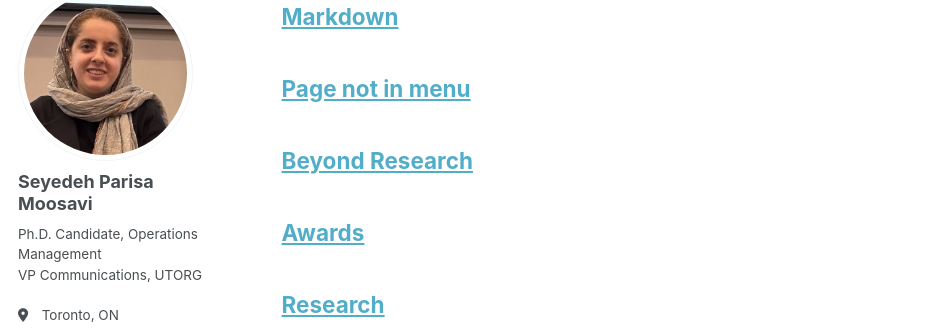
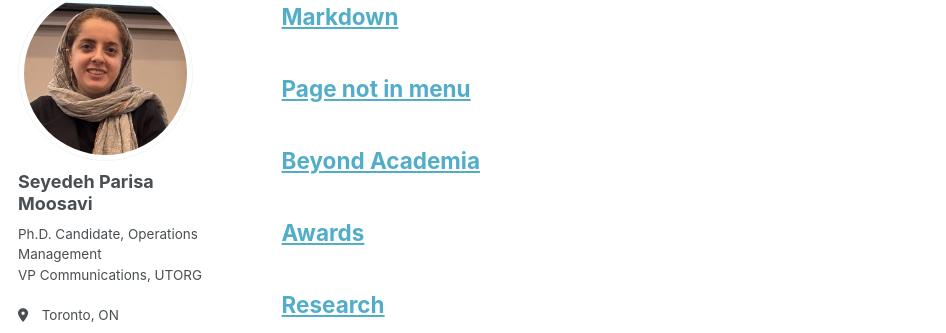
Before and after one commit to parisamsv/parisamsv.github.io, a Jekyll site: the page built from _pages/sitemap.md, in a window 1280 px wide and 900 px high, scrolled down 749 px. Shown: the part 113-446 px from the top of the window, without its empty margins (0-946 px from the left). Built offline with Jekyll 4.4.1, drawn with Linux system fonts in a browser that asks for light colours; a script bundle is joined from its source files by our own code; library files that are not in the unit come from our copies.

Commit message:
Update title and permalink in page-archive.html

```diff
--- a/_pages/page-archive.html
+++ b/_pages/page-archive.html
@@ -1,7 +1,7 @@
 ---
 layout: archive
-title: "Beyond Research"
-permalink: /beyond-research/
+title: "Beyond Academia"
+permalink: /beyond-academia/
 author_profile: true
 ---
 
```
